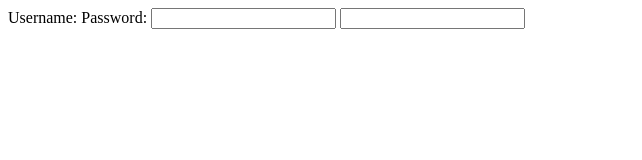
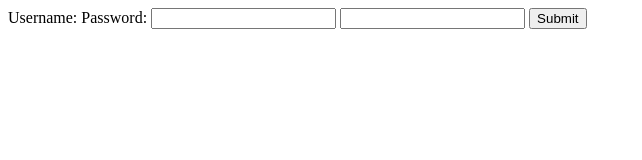
Before and after one commit to 2pichar/Stocks.c, a website: page web/html/login.html in a window 1280 px wide. Shown: the whole page, without its empty margins (0-642 px from the left). Drawn offline with Linux system fonts and the light colour scheme.

Commit message:
Updated login form

```diff
--- a/web/html/login.html
+++ b/web/html/login.html
@@ -5,11 +5,12 @@
     <title>Login | Stocks.c</title>
   </head>
   <body>
-    <form action="/login" method="GET">
+    <form action="/login" method="POST">
       <label for="username">Username: </label>
       <label for="password">Password: </label>
       <input type="text" name="username" id="username">
       <input type="password" name="password" id="password">
+      <input type="submit"/>
     </form>
   </body>
 </html>
```
